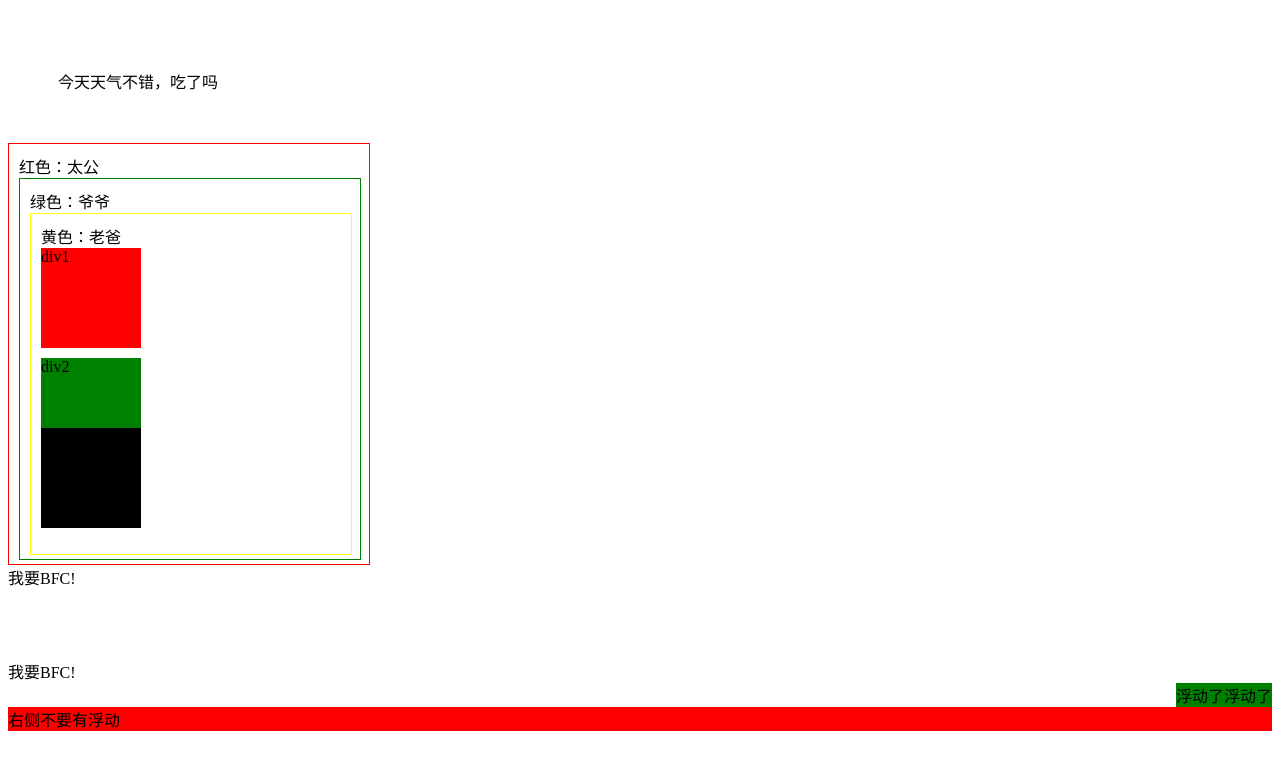
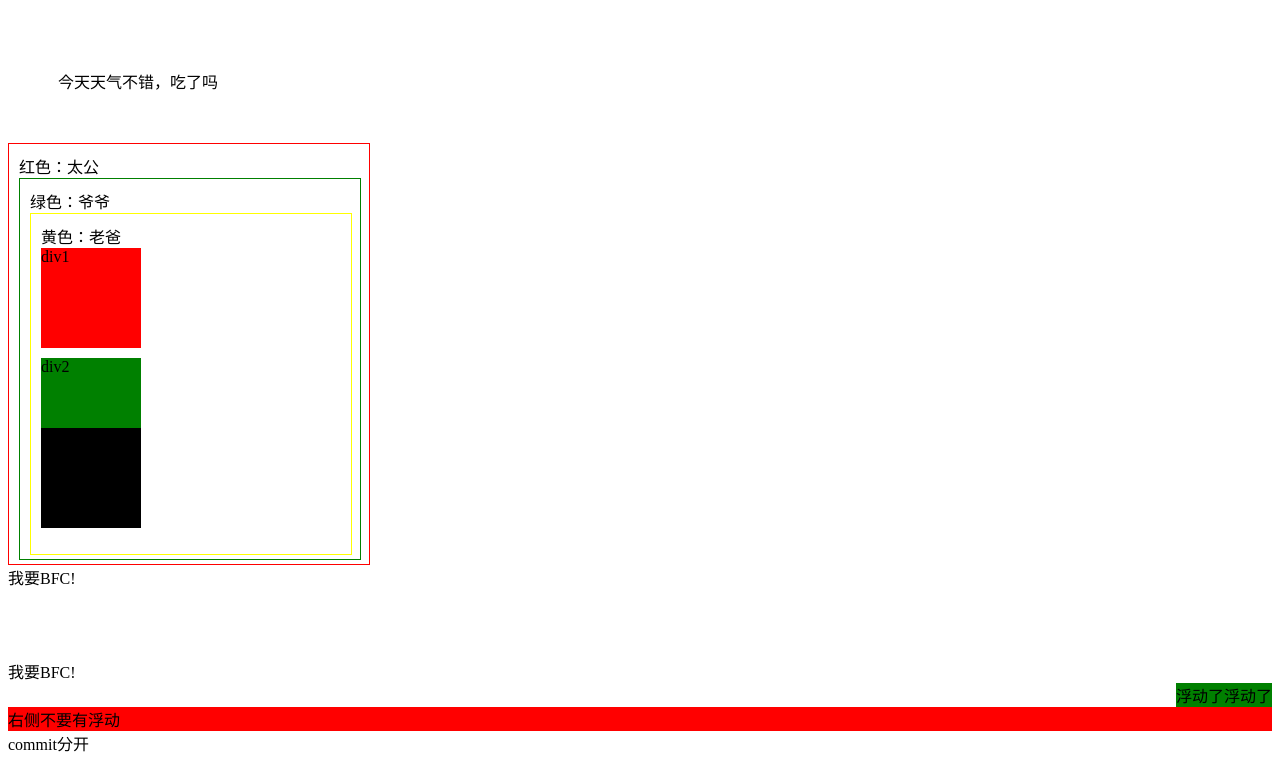
Before and after one commit to qk44077907/learningFE, a plain HTML site: page 4-css入门/index.html in a window 1280 px wide. Shown: the part 70-833 px from the top of the page. Before the commit the page ends 809 px from the top, so only its background shows below. Drawn offline with Linux system fonts and the light colour scheme.

Commit message:
commit分开

```diff
--- a/4-css入门/index.html
+++ b/4-css入门/index.html
@@ -34,5 +34,6 @@
 <div id="test4">我要BFC!</div>
 
 <div style="float: right;background-color: green">浮动了浮动了</div><div style="clear: right;background-color: red">右侧不要有浮动</div>
+commit分开
 </body>
 </html>
```
